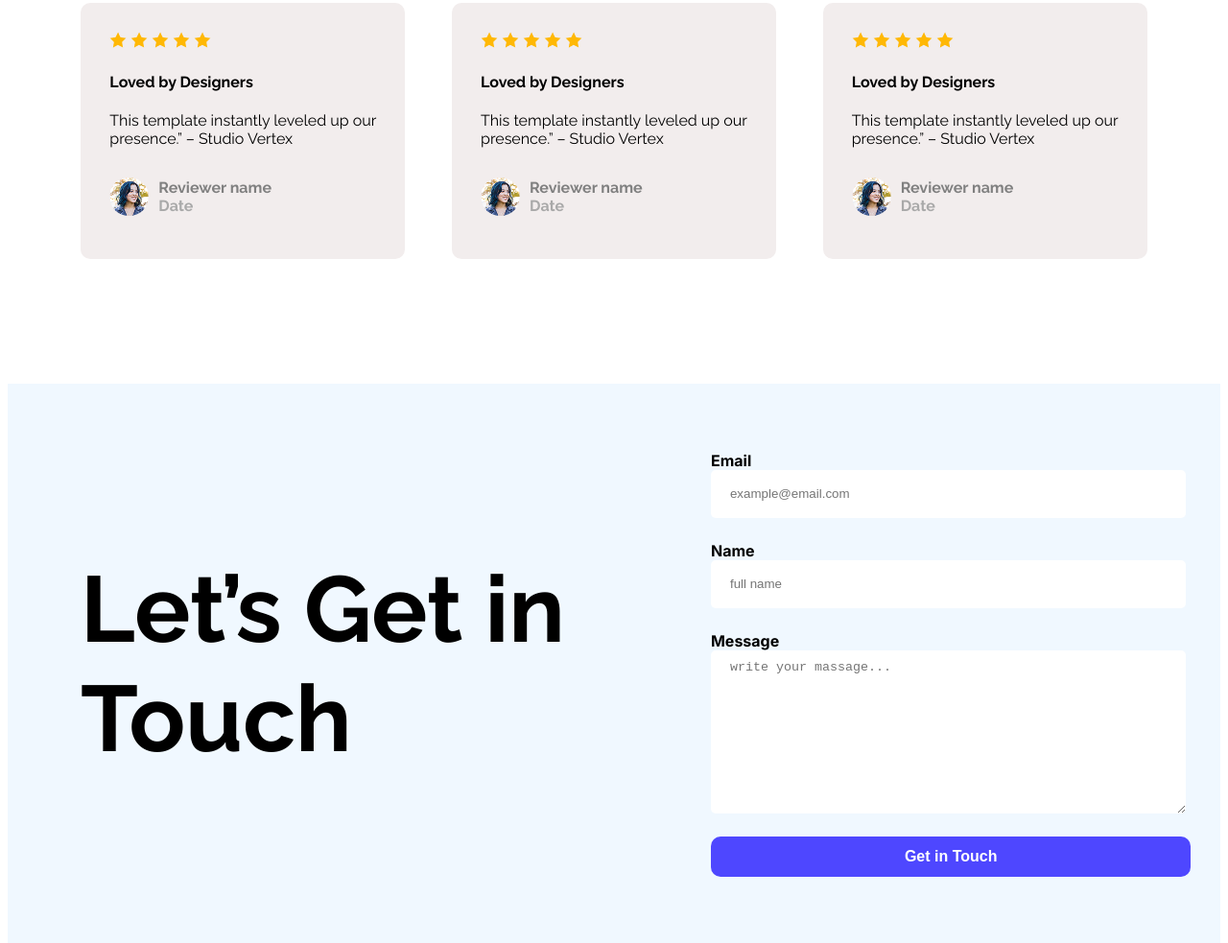
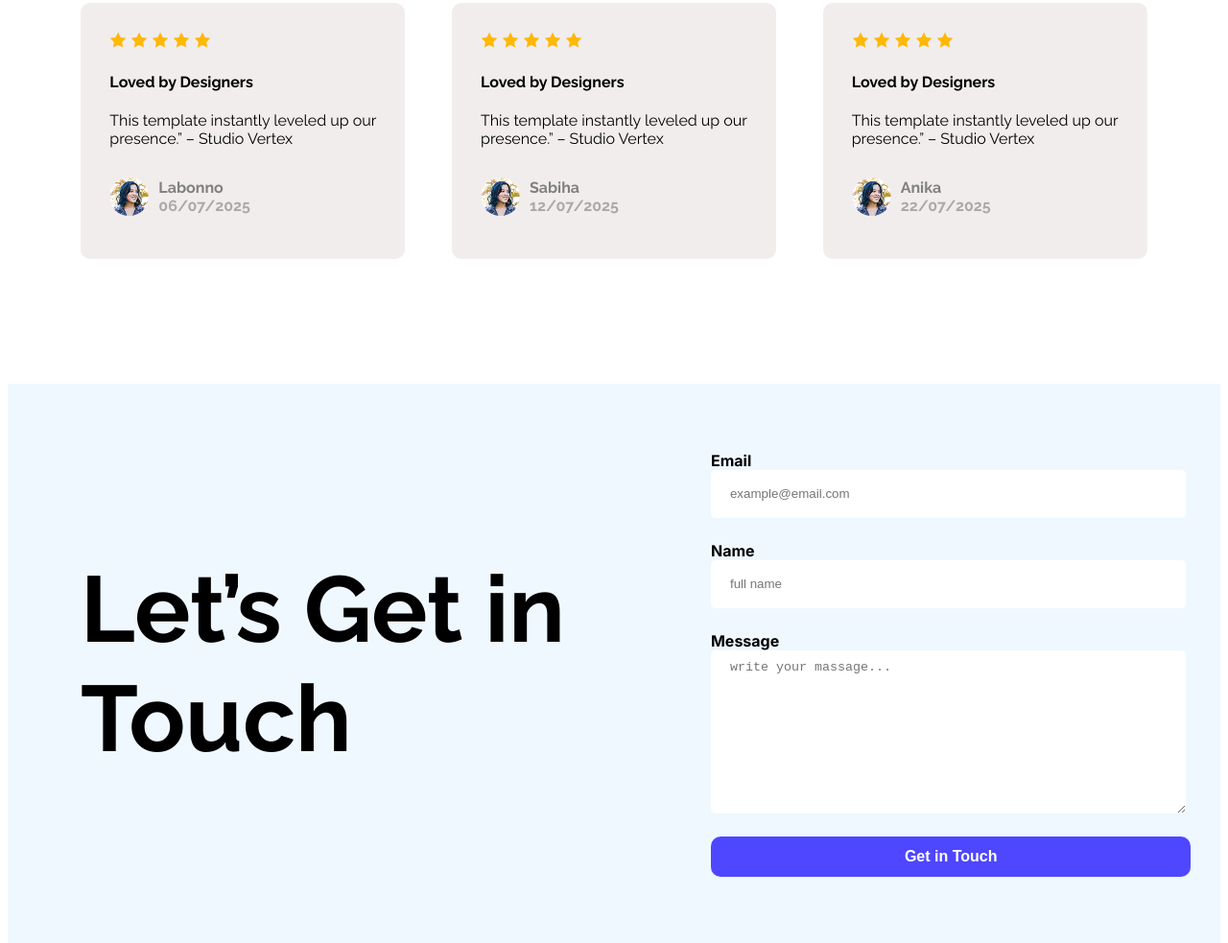
Before and after one commit to rakib911-dev/simple-landing-page, a plain HTML site: page index.html in a window 1280 px wide. Shown: the part 1677-2660 px from the top of the page at 96% size. Drawn offline with Linux system fonts and the light colour scheme.

Commit message:
final submit++

```diff
--- a/index.html
+++ b/index.html
@@ -72,7 +72,7 @@
                         Studio Vertex</p>
                     <div class="flex-container">
                         <img class="pro-img" src="images/avatar.png" alt="">
-                        <p class="raleway-normal ahsan69">Reviewer name <br> <span class="date">Date</span></p>
+                        <p class="raleway-normal ahsan69">Labonno<br> <span class="date">06/07/2025</span></p>
                     </div>
                 </div>
                 <div class="review">
@@ -86,7 +86,7 @@
                         Studio Vertex</p>
                     <div class="flex-container">
                         <img class="pro-img" src="images/avatar.png" alt="">
-                        <p class="raleway-normal ahsan69">Reviewer name <br> <span class="date">Date</span></p>
+                        <p class="raleway-normal ahsan69">Sabiha<br> <span class="date">12/07/2025</span></p>
                     </div>
                 </div>
                 <div class="review">
@@ -100,7 +100,7 @@
                         Studio Vertex</p>
                     <div class="flex-container">
                         <img class="pro-img" src="images/avatar.png" alt="">
-                        <p class="raleway-normal ahsan69">Reviewer name <br> <span class="date">Date</span></p>
+                        <p class="raleway-normal ahsan69">Anika<br> <span class="date">22/07/2025</span></p>
                     </div>
                 </div>
             </div>
```
